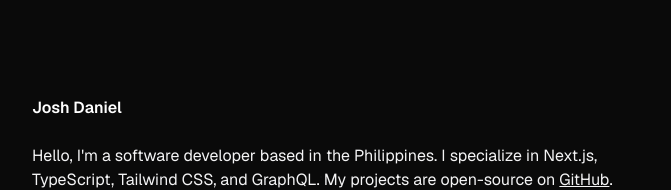
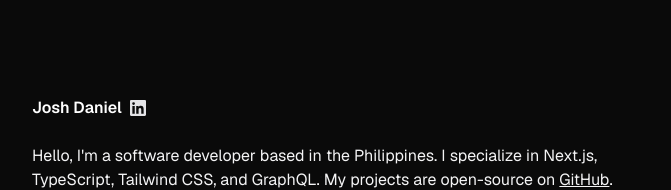
Before and after one commit to joshxfi/josh-daniel, a Next.js app: page / in a window 1280 px wide. Shown: the top 190 px of the page, without its empty margins (304-975 px from the left). Built offline with nearby package versions, Linux system fonts and the light colour scheme.

Commit message:
chore: add url for linkedin

```diff
--- a/src/app/page.tsx
+++ b/src/app/page.tsx
@@ -1,13 +1,23 @@
 import Link from "next/link";
 import { cn } from "@/lib/utils";
 import { Projects } from "@/components/projects";
-import { ArrowUpRightIcon } from "@/components/icons";
 import { DotPattern } from "@/components/dot-pattern";
+import { ArrowUpRightIcon, LinkedInIcon } from "@/components/icons";
 
 export default function Home() {
   return (
     <main className="mx-auto pt-24 max-w-screen-sm container relative">
-      <h1 className="font-semibold text-white">Josh Daniel</h1>
+      <div className="flex items-center gap-2">
+        <h1 className="font-semibold text-white">Josh Daniel</h1>
+
+        <Link
+          href="https://www.linkedin.com/in/joshxfi/"
+          target="_blank"
+          className="text-zinc-200 hover:text-white transition-colors"
+        >
+          <LinkedInIcon className="size-4" />
+        </Link>
+      </div>
 
       <p className="mt-6">
         Hello, I'm a software developer based in the Philippines. I specialize
--- a/src/components/icons.tsx
+++ b/src/components/icons.tsx
@@ -98,3 +98,20 @@
     </svg>
   );
 }
+
+export function LinkedInIcon(props: SVGProps<SVGSVGElement>) {
+  return (
+    <svg
+      xmlns="http://www.w3.org/2000/svg"
+      width="1em"
+      height="1em"
+      viewBox="0 0 24 24"
+      {...props}
+    >
+      <path
+        fill="currentColor"
+        d="M20.447 20.452h-3.554v-5.569c0-1.328-.027-3.037-1.852-3.037c-1.853 0-2.136 1.445-2.136 2.939v5.667H9.351V9h3.414v1.561h.046c.477-.9 1.637-1.85 3.37-1.85c3.601 0 4.267 2.37 4.267 5.455v6.286zM5.337 7.433a2.062 2.062 0 0 1-2.063-2.065a2.064 2.064 0 1 1 2.063 2.065zm1.782 13.019H3.555V9h3.564v11.452zM22.225 0H1.771C.792 0 0 .774 0 1.729v20.542C0 23.227.792 24 1.771 24h20.451C23.2 24 24 23.227 24 22.271V1.729C24 .774 23.2 0 22.222 0h.003z"
+      ></path>
+    </svg>
+  );
+}
```
